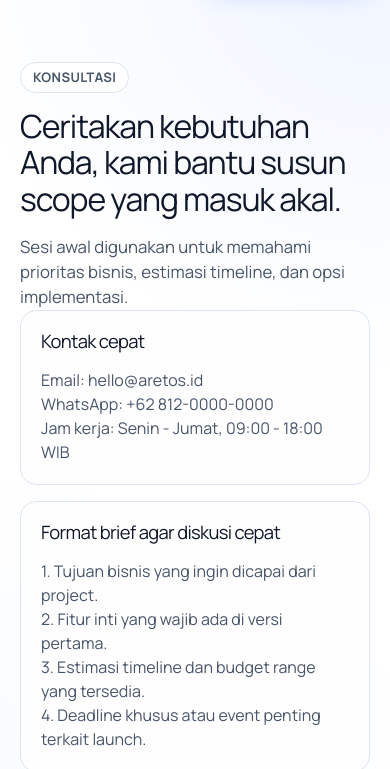
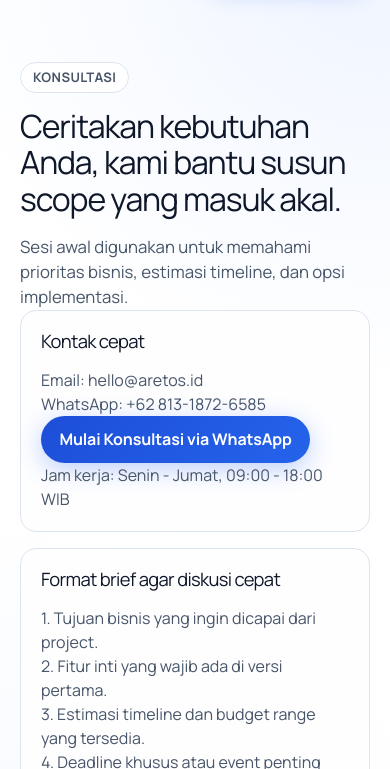
Before and after one commit to omandotkom/aretos.id, an Astro site: page /contact in a window 390 px wide. Shown: the part 75-844 px from the top of the page. Built offline with nearby package versions, Linux system fonts and the light colour scheme; Astro itself is replaced by a stand-in of ours.

Commit message:
Update contact phone and add WhatsApp consultation CTA

```diff
--- a/src/lib/structured-data.ts
+++ b/src/lib/structured-data.ts
@@ -24,11 +24,13 @@ export function organizationSchema() {
     logo: absoluteUrl("/aretos.png"),
     description: "Jasa pembuatan website dan aplikasi untuk kebutuhan bisnis.",
     email: "hello@aretos.id",
+    telephone: "+6281318726585",
     contactPoint: [
       {
         "@type": "ContactPoint",
         contactType: "sales",
         email: "hello@aretos.id",
+        telephone: "+6281318726585",
         availableLanguage: ["Indonesian", "English"],
       },
     ],
--- a/src/pages/contact.astro
+++ b/src/pages/contact.astro
@@ -11,7 +11,7 @@ const contactSchema = {
     "@type": "Organization",
     name: "aretos.id",
     email: "hello@aretos.id",
-    telephone: "+6281200000000"
+    telephone: "+6281318726585"
   }
 };
 ---
@@ -43,7 +43,15 @@ const contactSchema = {
         <article class="card hover-lift reveal-delay-1">
           <h3>Kontak cepat</h3>
           <p>Email: <a href="mailto:hello@aretos.id">hello@aretos.id</a></p>
-          <p>WhatsApp: <a href="https://wa.me/6281200000000">+62 812-0000-0000</a></p>
+          <p>WhatsApp: <a href="https://wa.me/6281318726585">+62 813-1872-6585</a></p>
+          <p>
+            <a
+              href="https://wa.me/6281318726585?text=Halo%20aretos.id%2C%20perkenalkan%20saya%20%5BNama%5D%20dari%20%5BPerusahaan%5D.%20Saya%20ingin%20konsultasi%20terkait%20kebutuhan%20pengembangan%20website%2Faplikasi%20untuk%20bisnis%20kami.%20Mohon%20informasi%20ketersediaan%20jadwal%20diskusi%20dalam%20waktu%20dekat.%20Terima%20kasih."
+              class="btn btn-primary"
+            >
+              Mulai Konsultasi via WhatsApp
+            </a>
+          </p>
           <p>Jam kerja: Senin - Jumat, 09:00 - 18:00 WIB</p>
         </article>
         <article class="card hover-lift reveal-delay-2">
```
